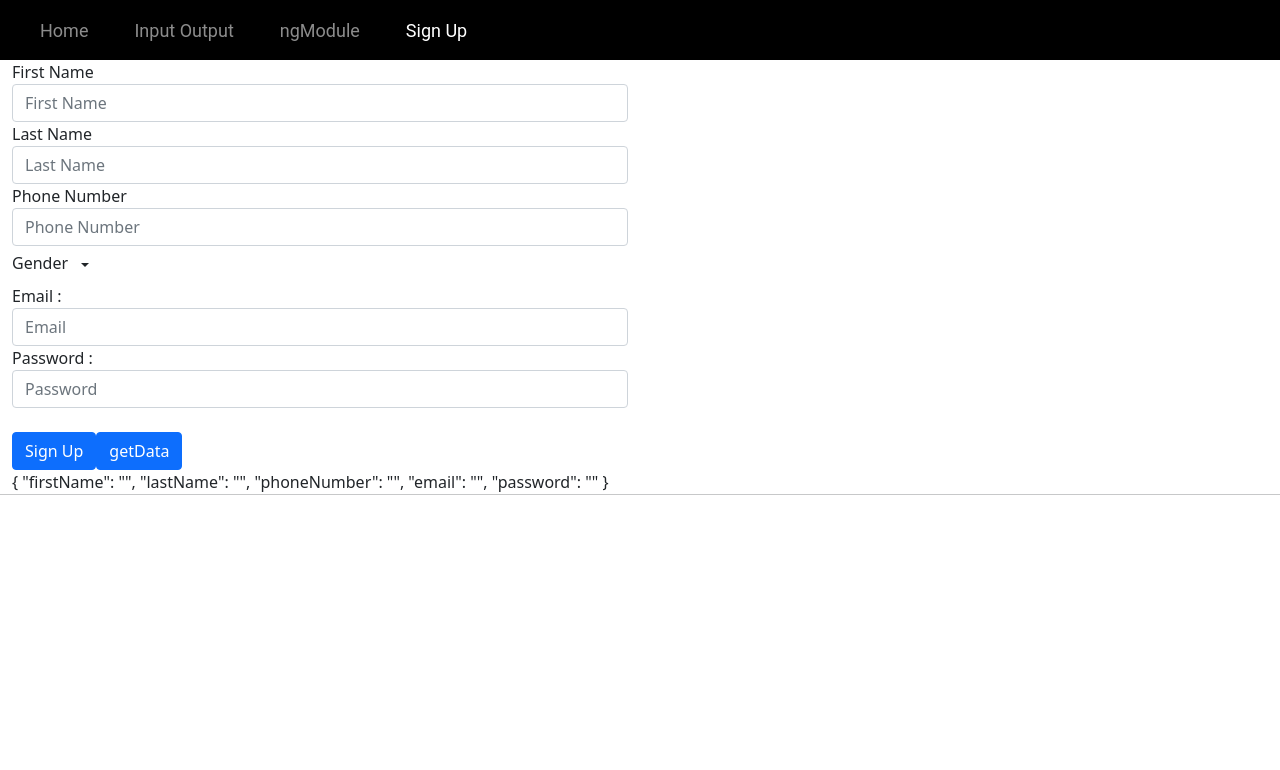
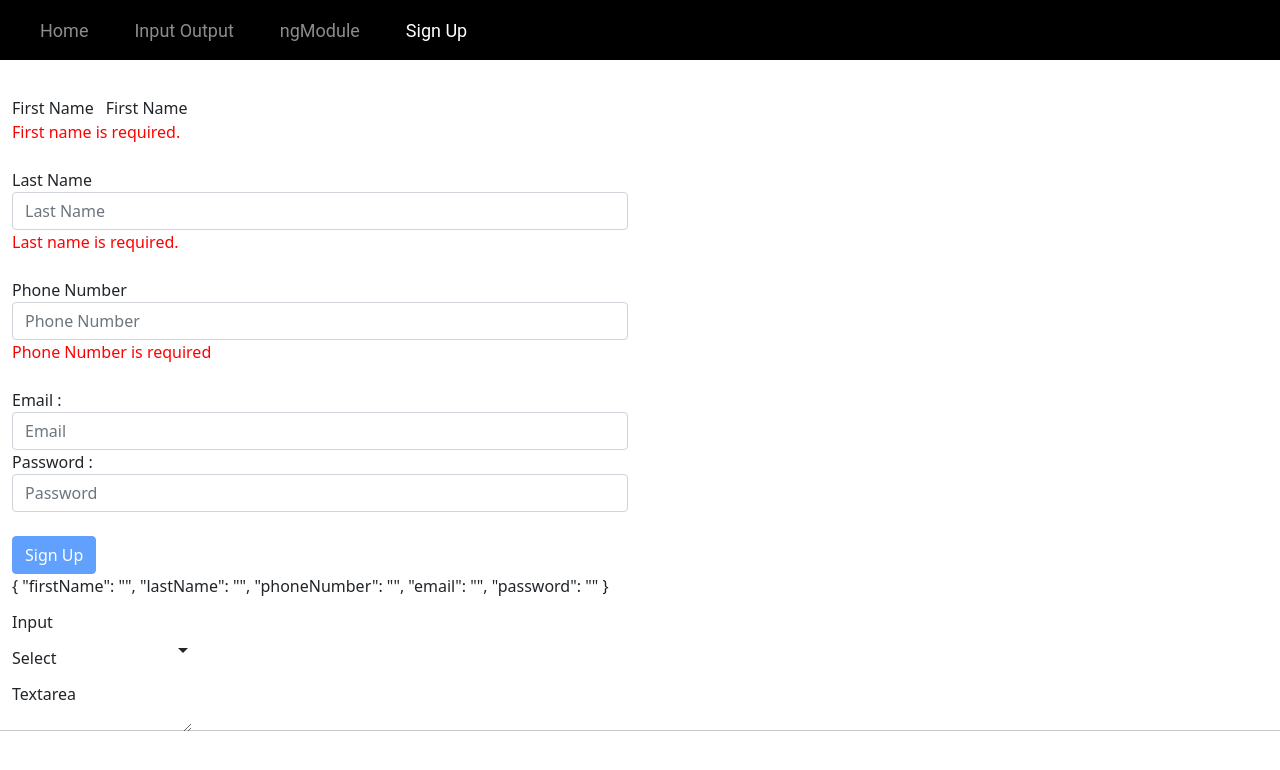
Before and after one commit to Satishchilkaka/ang-core, an Angular app: page /reactiveForms in a window 1280 px wide. Shown: the top 770 px of the page. Built offline with nearby package versions, Linux system fonts and the light colour scheme.

Commit message:
update reactive forms

```diff
--- a/src/app/features/signup/signup.component.css
+++ b/src/app/features/signup/signup.component.css
@@ -0,0 +1,8 @@
+.error-required {
+  color: red;
+}
+:host {
+  display: flex;
+  flex-direction: column;
+  align-items: flex-start;
+}
--- a/src/app/features/signup/signup.component.html
+++ b/src/app/features/signup/signup.component.html
@@ -3,7 +3,16 @@
     <div class="col-md-6">
       <form [formGroup]="registration" (ngSubmit)="data()">
         <div class="form-group">
+          <br />
           <label for="firstName">First Name</label>
+          <mat-form-field appearance="fill">
+            <mat-label>First Name</mat-label>
+            <input matInput type="text" />
+          </mat-form-field>
+
+          <!-- <label for="firstName">First Name</label>
+          <mat-form-field class="full-width">
+            <mat-label>First Name</mat-label>
             <input
               type="text"
               class="form-control"
@@ -11,6 +20,19 @@
               id="firstName"
               formControlName="firstName"
             />
+          </mat-form-field> -->
+          <mat-error class="error-required">
+            <span *ngIf="registration.get('firstName')?.hasError('required')">
+              First name is required.
+            </span>
+            <span *ngIf="registration.get('firstName')?.hasError('pattern')">
+              First name is not valid please enter valid one.
+            </span>
+            <span *ngIf="registration.get('firstName')?.hasError('maxlength')">
+              First name must be less than 25 characters.
+            </span>
+          </mat-error>
+          <br />
           <label for="lastName">Last Name</label>
           <input
             type="text"
@@ -19,6 +41,18 @@
             id="lastName"
             formControlName="lastName"
           />
+          <mat-error class="error-required">
+            <span *ngIf="registration.get('lastName')?.hasError('required')">
+              Last name is required.
+            </span>
+            <span *ngIf="registration.get('lastName')?.hasError('pattern')">
+              Last name is not valid please enter valid one.
+            </span>
+            <span *ngIf="registration.get('lastName')?.hasError('maxlength')">
+              Last name must be less than 25 characters.
+            </span>
+          </mat-error>
+          <br />
           <label for="phoneNumber">Phone Number</label>
           <input
             type="text"
@@ -27,25 +61,15 @@
             id="phoneNumber"
             formControlName="phoneNumber"
           />
-          <div>
-            <label for="gender">Gender</label>
-            <button
-              class="btn dropdown-toggle"
-              type="button"
-              id="dropdownMenuButton"
-              aria-expanded="false"
-              mdbDropdownToggle
-            ></button>
-            <ul
-              mdbDropdownMenu
-              class="dropdown-menu"
-              aria-labelledby="dropdownMenuButton"
-            >
-              <li><a class="dropdown-item">Action</a></li>
-              <li><a class="dropdown-item">Another action</a></li>
-              <li><a class="dropdown-item">Something else here</a></li>
-            </ul>
-          </div>
+          <mat-error class="error-required">
+            <span *ngIf="registration.get('phoneNumber')?.hasError('required')">
+              Phone Number is required
+            </span>
+            <span *ngIf="registration.get('phoneNumber')?.hasError('pattern')">
+              Phone Number is not valid please enter valid one
+            </span>
+          </mat-error>
+          <br />
           <label for="email">Email :</label>
           <input
             type="email"
@@ -64,16 +88,43 @@
           />
           <br />
         </div>
-        <button class="btn btn-primary" type="submit" (click)="signIn()">
+
+        <!-- <button class="btn btn-primary" type="submit" (click)="getRegData()">
+          getData
+        </button> -->
+      </form>
+      <button
+        class="btn btn-primary"
+        type="submit"
+        [disabled]="!registration.valid"
+        (click)="signIn()"
+      >
         Sign Up
       </button>
-        <button class="btn btn-primary" type="submit" (click)="getRegData()">
-          getData
-        </button>
-      </form>
       <div class="form-val">
         {{ registration.value | json }}
       </div>
     </div>
   </div>
 </div>
+<!-- <label for="gender">Gender: </label>
+          <select name="select">
+            <option value="empty-value"> </option>
+            <option value="alpha-a">Alpha </option>
+            <option value="beta-b"> Beta</option>
+          </select> -->
+<mat-form-field appearance="fill">
+  <mat-label>Input</mat-label>
+  <input matInput />
+</mat-form-field>
+<mat-form-field appearance="fill">
+  <mat-label>Select</mat-label>
+  <mat-select>
+    <mat-option value="one">First option</mat-option>
+    <mat-option value="two">Second option</mat-option>
+  </mat-select>
+</mat-form-field>
+<mat-form-field appearance="fill">
+  <mat-label>Textarea</mat-label>
+  <textarea matInput></textarea>
+</mat-form-field>
--- a/src/app/features/signup/signup.component.ts
+++ b/src/app/features/signup/signup.component.ts
@@ -7,14 +7,27 @@ import { FormControl, FormGroup, Validators } from '@angular/forms';
   styleUrls: ['./signup.component.css']
 })
 export class SignupComponent implements OnInit {
+
+  nameValidator() {
+    return [Validators.required, Validators.minLength(3),
+    Validators.pattern('^[a-zA-Z0-9_ ]*$'), Validators.maxLength(25)]
+  }
+
   registration = new FormGroup({
-    firstName: new FormControl('', [Validators.required, Validators.minLength(3)
+    firstName: new FormControl('', [Validators.required, Validators.minLength(3)]),
+    lastName: new FormControl('', [Validators.required, Validators.minLength(3),
+    Validators.pattern('^[a-zA-Z0-9_ ]*$'), Validators.maxLength(25),
     ]),
-    lastName: new FormControl('', [Validators.required, Validators.minLength(3)]),
-    phoneNumber: new FormControl('', [Validators.required, Validators.minLength(10)]),
+    phoneNumber: new FormControl('', [Validators.required, Validators.minLength(10),
+    Validators.pattern("^((\\+91-?)|0)?[0-9]{10}$")]),
+
     email: new FormControl('', { validators: [Validators.required] }),
     password: new FormControl('', { validators: [Validators.required] })
   })
+  // nameValidator( ){
+  //   return this.registration.get('firstName').hasError('required') ? 'You must enter a value' :
+  //     this.registration.get('firstName').hasError('pattern') ? 'Not a valid name' : '';
+  // }
   signIn() {
     console.log('login');
   }
```
Also changed, not shown: src/app/app.module.ts (+12 -2 lines). Lines whose indentation alone changed are shown as unchanged.
